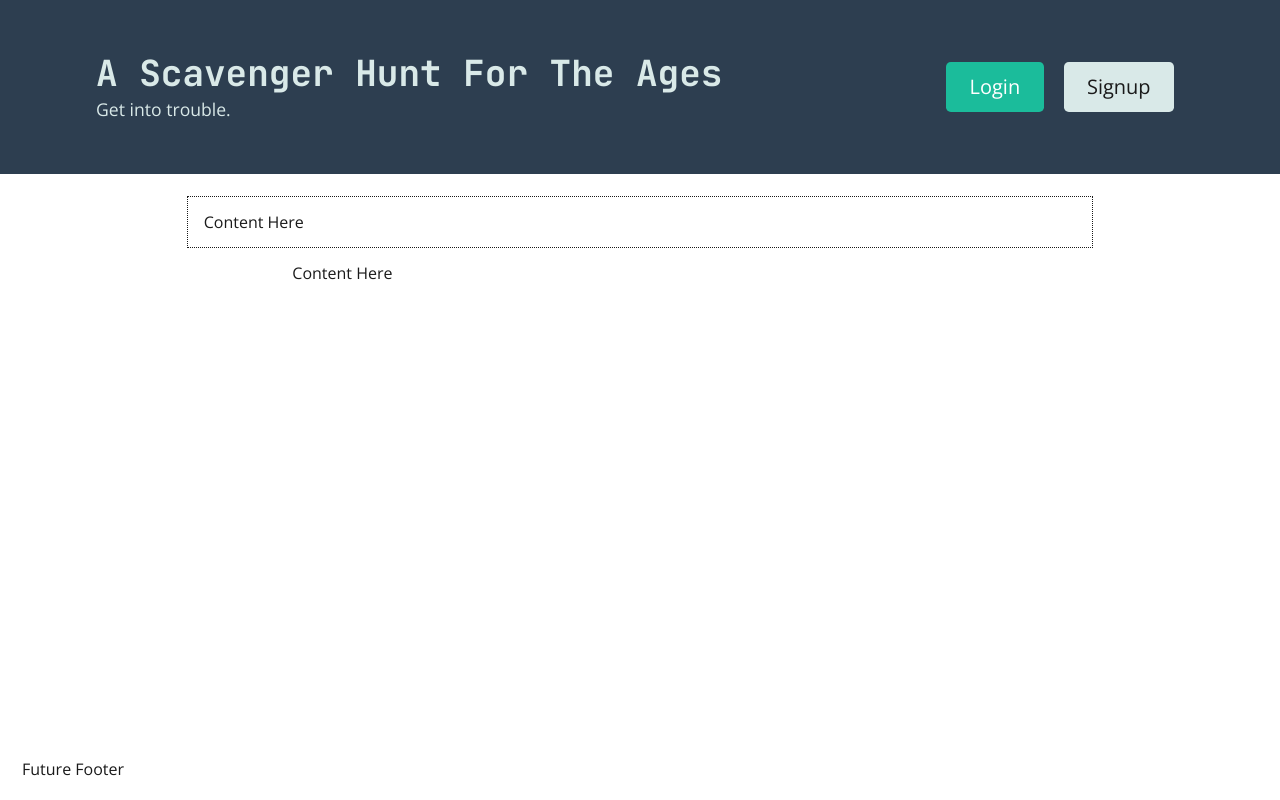
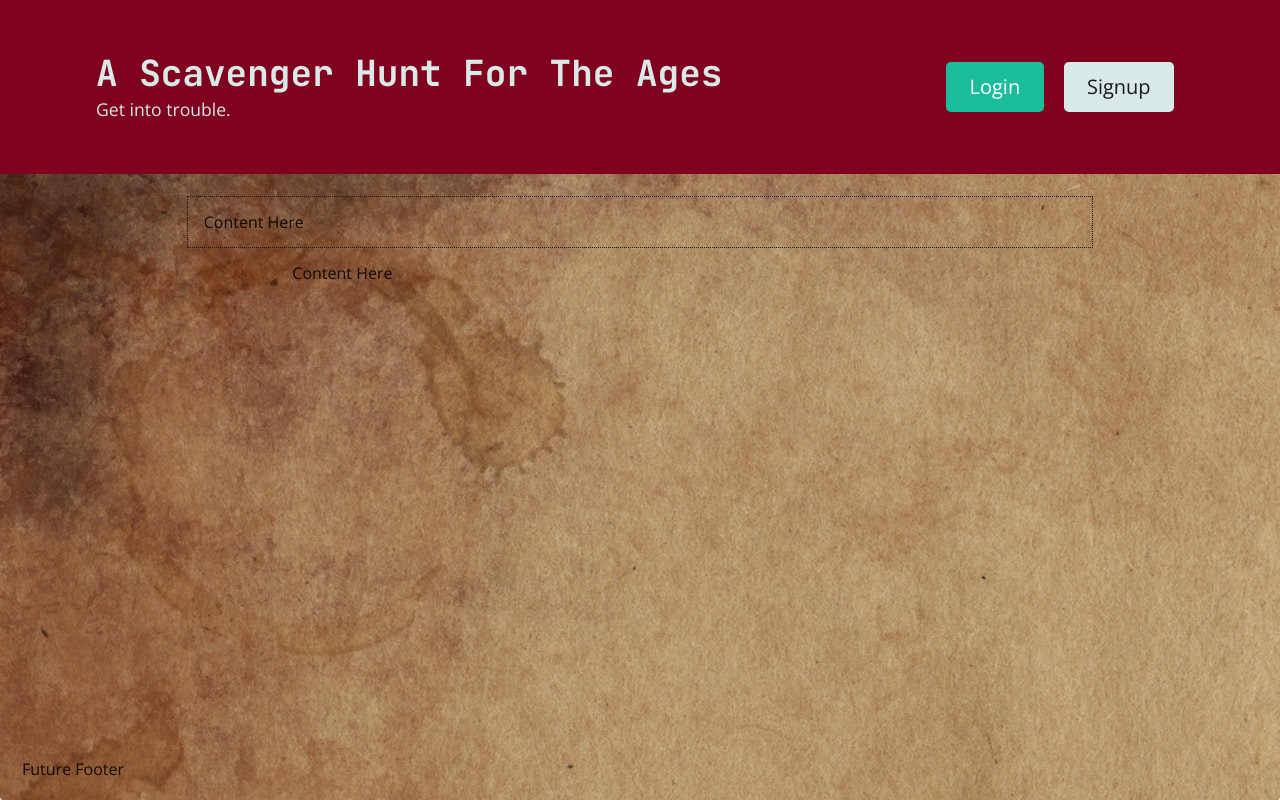
Before and after one commit to Bertokeys1/a-scavenger-hunt-for-the-ages, a React (Create React App) app in the folder client/: page / in a window 1280 px wide. Built offline with nearby package versions, Linux system fonts and the light colour scheme.

Commit message:
adding background image

```diff
--- a/client/src/App.js
+++ b/client/src/App.js
@@ -17,6 +17,9 @@ import SingleHunt from './pages/SingleHunt';
 import Header from './components/Header';
 import Footer from './components/Footer';
 import HuntList from './components/HuntList';
+
+import Image from './assets/scavenger-backgroud.jpg'
+import Paper from '@mui/material/Paper';
 
 // Construct our main GraphQL API endpoint
 const httpLink = createHttpLink({
@@ -42,10 +45,17 @@ const client = new ApolloClient({
   cache: new InMemoryCache(),
 });
 
+const style = {
+  background: {
+    backgroundImage: `url(${Image})`
+  }
+}
+
 function App() {
   return (
     <ApolloProvider client={client}>
       <Router>
+        <Paper style={style.background}>
         <div className="flex-column justify-flex-start min-100-vh">
           <Header />
           <div className="container">
@@ -83,6 +93,7 @@ function App() {
           </div>
           <Footer />
         </div>
+        </Paper>
       </Router>
     </ApolloProvider>
   );
--- a/client/src/components/Header/index.js
+++ b/client/src/components/Header/index.js
@@ -2,6 +2,10 @@ import React from 'react';
 import { Link } from 'react-router-dom';
 
 import Auth from '../../utils/auth';
+
+const style = {
+  background: "#800020"
+}
 
 const Header = () => {
   const logout = (event) => {
@@ -9,7 +13,7 @@ const Header = () => {
     Auth.logout();
   };
   return (
-    <header className="bg-primary text-light mb-4 py-3 flex-row align-center">
+    <header className="text-light mb-4 py-3 flex-row align-center" style={style}>
       <div className="container flex-row justify-space-between-lg justify-center align-center">
         <div>
           <Link className="text-light" to="/">
```
